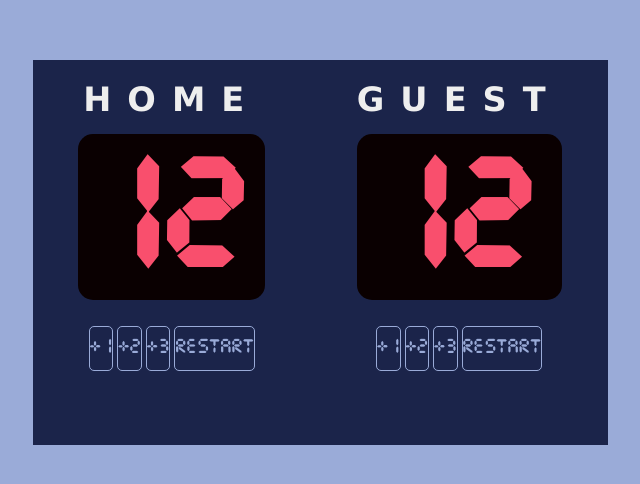
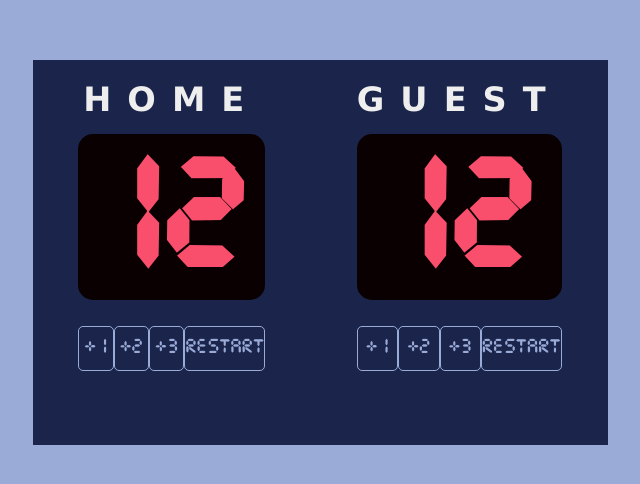
Before and after one commit to Jole85/basketball-scoreboard, a plain HTML site: page index.html in a window 1280 px wide. Shown: the part 148-632 px from the top of the page, without its empty margins (320-960 px from the left). Drawn offline with Linux system fonts and the light colour scheme.

Commit message:
javascript:;

```diff
--- a/index.css
+++ b/index.css
@@ -53,7 +53,7 @@ h3 {
   border-radius: 15px;
 }
 
-.points {
+.points-buttons {
   display: flex;
   justify-content: space-around;
 }
--- a/index.html
+++ b/index.html
@@ -12,10 +12,10 @@
                 <h2 id="score-home">12</h2>
             </div>
             <div class="points-buttons">
-                <button>+1</button>
-                <button>+2</button>
-                <button>+3</button>
-                <button>RESTART</button>
+                <button id="home-score-btn-1">+1</button>
+                <button id="home-score-btn-2">+2</button>
+                <button id="home-score-btn-3">+3</button>
+                <button id="home-restart-score-btn">RESTART</button>
             </div>
         </div>
         <div class="team-container">
@@ -24,10 +24,10 @@
                 <h2 id="score-guest">12</h2>
             </div>
             <div class="points-buttons">
-                <button>+1</button>
-                <button>+2</button>
-                <button>+3</button>
-                <button>RESTART</button>
+                <button id="guest-score-btn-1">+1</button>
+                <button id="guest-score-btn-2">+2</button>
+                <button id="guest-score-btn-3">+3</button>
+                <button id="guest-restart-score-btn">RESTART</button>
             </div>
         </div>
     </div>
--- a/index.js
+++ b/index.js
@@ -0,0 +1,12 @@
+let homeScoreEl = document.getElementById("score-home");
+let guestScoreEl = document.getElementById("score-guest");
+
+let homeScoreBtnOne = document.getElementById("home-score-btn-1");
+let homeScoreBtnTwo = document.getElementById("home-score-btn-2");
+let homeScoreBtnThree = document.getElementById("home-score-btn-3");
+let resetHomeScore = document.getElementById("home-restart-score-btn");
+
+let guestScoreBtnOne = document.getElementById("guest-score-btn-1");
+let guestScoreBtnTwo = document.getElementById("guest-score-btn-2");
+let guestScoreBtnThree = document.getElementById("guest-score-btn-3");
+let resetGuestScore = document.getElementById("guest-restart-score-btn");
```
